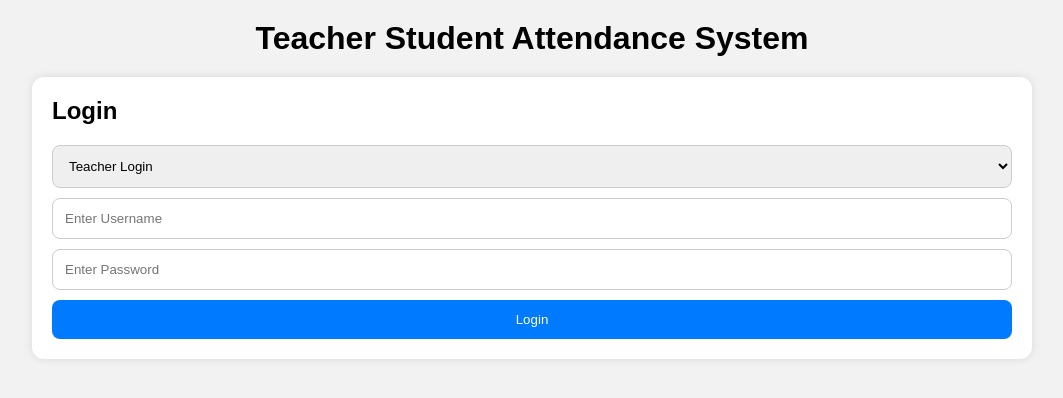
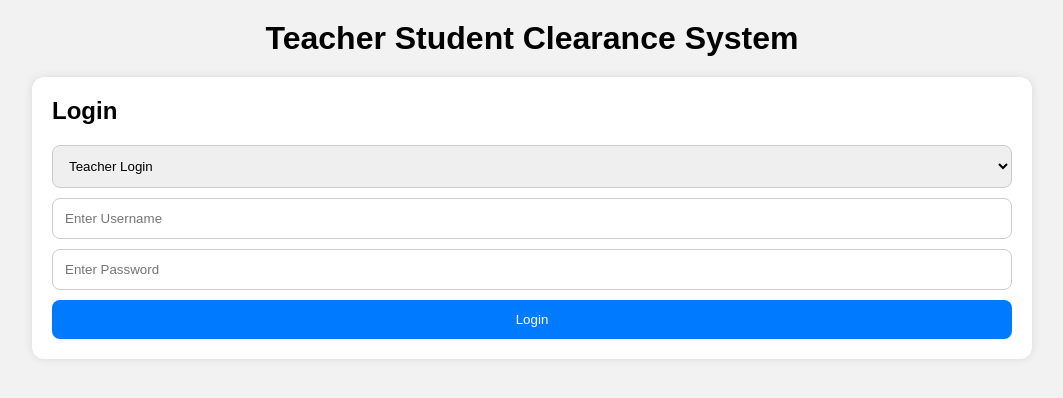
Before and after one commit to RajvendraSinghRao/Clearance-Form, a plain HTML site: page index.html in a window 1280 px wide. Shown: the whole page, without its empty margins (108-1171 px from the left). Drawn offline with Linux system fonts and the light colour scheme.

Commit message:
Update index.html

```diff
--- a/index.html
+++ b/index.html
@@ -106,7 +106,7 @@ button:hover{
 
 <div class="container">
 
-<h1>Teacher Student Attendance System</h1>
+<h1>Teacher Student Clearance System</h1>
 
 <div class="box" id="loginBox">
 
```
